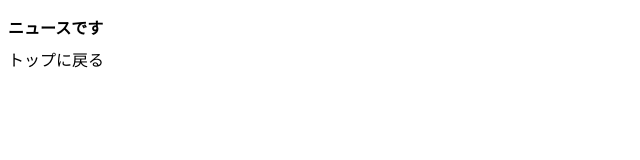
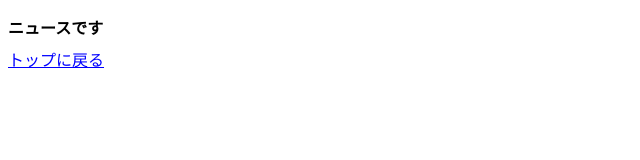
Before and after one commit to ponta10/next_data_fetch, a Next.js app in the folder app-router/: page /news in a window 1280 px wide. Shown: the top 160 px of the page, without its empty margins (0-640 px from the left). Built offline with nearby package versions, Linux system fonts and the light colour scheme.

Commit message:
ログ出力

```diff
--- a/app-router/src/app/api/todo/route.ts
+++ b/app-router/src/app/api/todo/route.ts
@@ -6,6 +6,7 @@ export async function GET(req: NextRequest, res: NextResponse<Todo>) {
   const prisma = new PrismaClient();
   try {
     const todo = await prisma.todo.findFirst();
+    console.log("get Todo!");
     return NextResponse.json({ ...todo }, { status: 200 });
   } catch {
     return NextResponse.json({ message: "error" }, { status: 500 });
--- a/app-router/src/app/news/page.tsx
+++ b/app-router/src/app/news/page.tsx
@@ -4,7 +4,9 @@ export default async function Page() {
   return (
     <div style={{ padding: "8px" }}>
       <p style={{ fontWeight: "bold", margin: "8px 0" }}>ニュースです</p>
-      <Link href="/">トップに戻る</Link>
+      <Link href="/" style={{ color: "blue", textDecoration: "underline" }}>
+        トップに戻る
+      </Link>
     </div>
   );
 }
```
Also changed, not shown: 1 other file (tests, documents, lock files or other folders).
